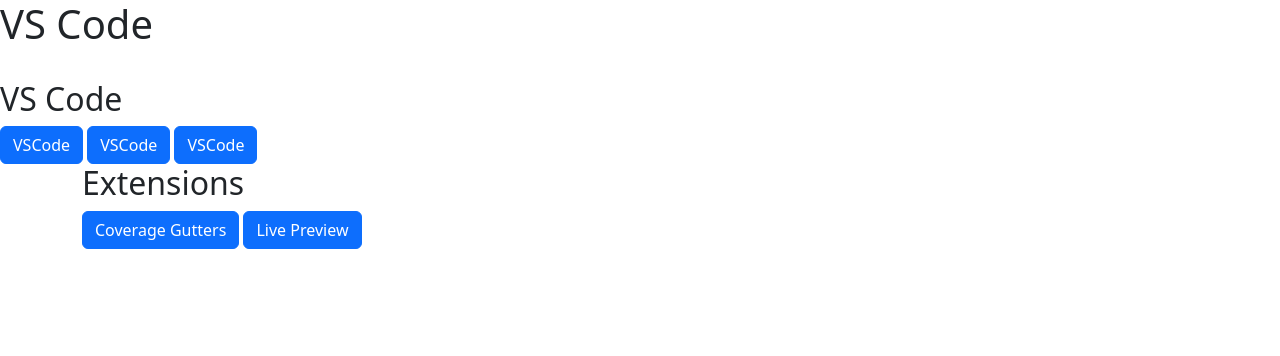
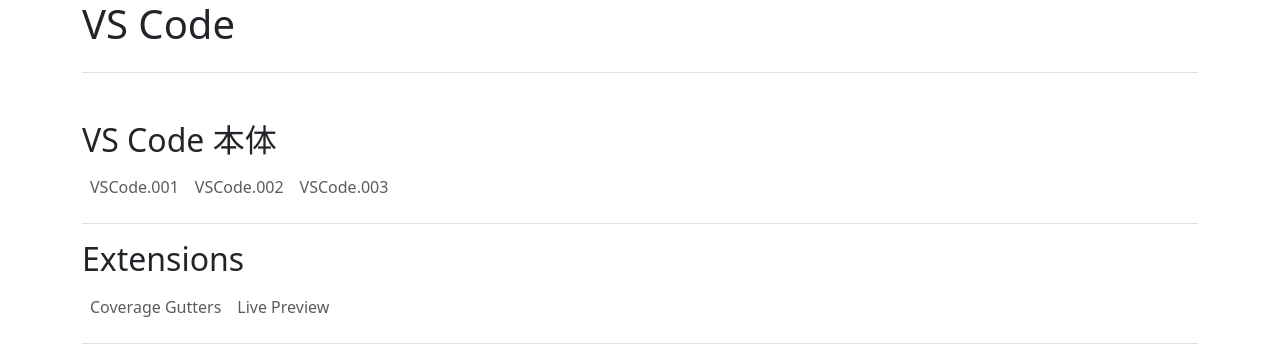
Before and after one commit to r-ohno/tradingview, a plain HTML site: page vscode.html in a window 1280 px wide. Drawn offline with nearby package versions, Linux system fonts and the light colour scheme.

Commit message:
レイアウト変更

```diff
--- a/vscode.html
+++ b/vscode.html
@@ -1,30 +1,36 @@
 <!doctype html>
 <html lang="en">
+
   <head>
     <meta charset="utf-8">
     <meta name="viewport" content="width=device-width, initial-scale=1">
     <title>VS Code</title>
     <link href="https://cdn.jsdelivr.net/npm/bootstrap@5.3.0/dist/css/bootstrap.min.css" rel="stylesheet" integrity="sha384-9ndCyUaIbzAi2FUVXJi0CjmCapSmO7SnpJef0486qhLnuZ2cdeRhO02iuK6FUUVM" crossorigin="anonymous">
+    <link rel="stylesheet" href="https://cdn.jsdelivr.net/npm/bootstrap-icons@1.11.3/font/bootstrap-icons.min.css">
   </head>
   <body>
-    <h1>VS Code</h1>
-    <dev class="container">
-        <h2>VS Code</h2>
-        <a href="https://github.com/r-ohno/tradingview/releases/download/VSCode/vscode.7z.001" class="btn btn-primary" target="_blank">VSCode</a>
-        <a href="https://github.com/r-ohno/tradingview/releases/download/VSCode/vscode.7z.002" class="btn btn-primary" target="_blank">VSCode</a>
-        <a href="https://github.com/r-ohno/tradingview/releases/download/VSCode/vscode.7z.003" class="btn btn-primary" target="_blank">VSCode</a>
+    <div class="container">
+      <header class="d-flex align-items-center pb-3 mb-5 border-bottom">
+        <h1>VS Code</h1>
+      </header>
+      <main>
+          <h2>VS Code 本体</h2>
+          <ul class="nav border-bottom pb-3 mb-3">
+            <li class="nav-item"><a href="https://github.com/r-ohno/tradingview/releases/download/VSCode/vscode.7z.001" class="nav-link px-2 text-body-secondary" target="_blank">VSCode.001</a></li>
+            <li class="nav-item"><a href="https://github.com/r-ohno/tradingview/releases/download/VSCode/vscode.7z.002" class="nav-link px-2 text-body-secondary" target="_blank">VSCode.002</a></li>
+            <li class="nav-item"><a href="https://github.com/r-ohno/tradingview/releases/download/VSCode/vscode.7z.003" class="nav-link px-2 text-body-secondary" target="_blank">VSCode.003</a></li>
+          </ul>
 
-    </dev>
-    <div class="container">
-      <h2>Extensions</h2>
-
-        <a href="./vsix/ryanluker.vscode-coverage-gutters-2.13.0.vsix" class="btn btn-primary" target="_blank">Coverage Gutters</a>
-        <a href="./vsix/ms-vscode.live-server-0.4.15.vsix" class="btn btn-primary" target="_blank">Live Preview</a>
-
+          <h2>Extensions</h2>
+          <ul class="nav border-bottom pb-3 mb-3">
+            <li class="nav-item"><a href="./vsix/ryanluker.vscode-coverage-gutters-2.13.0.vsix" class="nav-link px-2 text-body-secondary" target="_blank">Coverage Gutters</a></li>
+            <li class="nav-item"><a href="./vsix/ms-vscode.live-server-0.4.15.vsix" class="nav-link px-2 text-body-secondary" target="_blank">Live Preview</a></li>
+          </ul>
+      </main>
     </div>
-
     <script src="https://cdn.jsdelivr.net/npm/@popperjs/core@2.11.8/dist/umd/popper.min.js" integrity="sha384-I7E8VVD/ismYTF4hNIPjVp/Zjvgyol6VFvRkX/vR+Vc4jQkC+hVqc2pM8ODewa9r" crossorigin="anonymous"></script>
     <script src="https://cdn.jsdelivr.net/npm/bootstrap@5.3.0/dist/js/bootstrap.min.js" integrity="sha384-fbbOQedDUMZZ5KreZpsbe1LCZPVmfTnH7ois6mU1QK+m14rQ1l2bGBq41eYeM/fS" crossorigin="anonymous"></script>
+
   </body>
 
 
```
